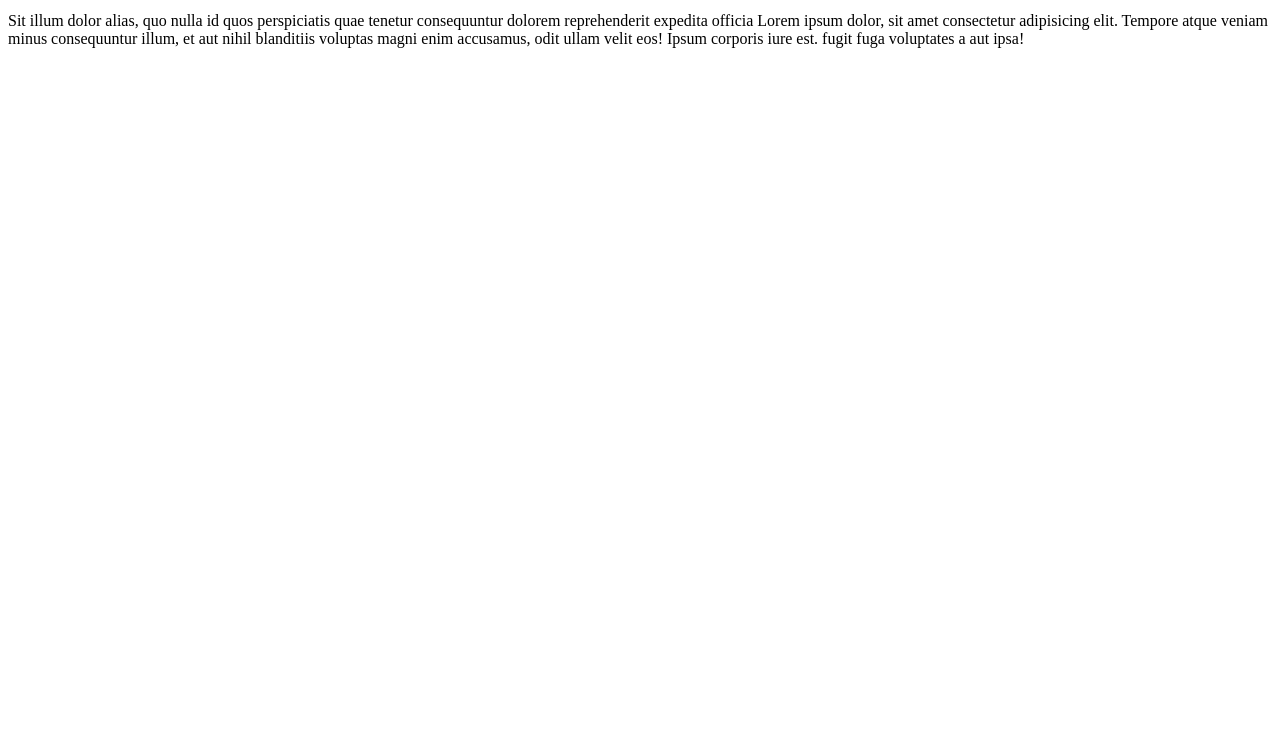
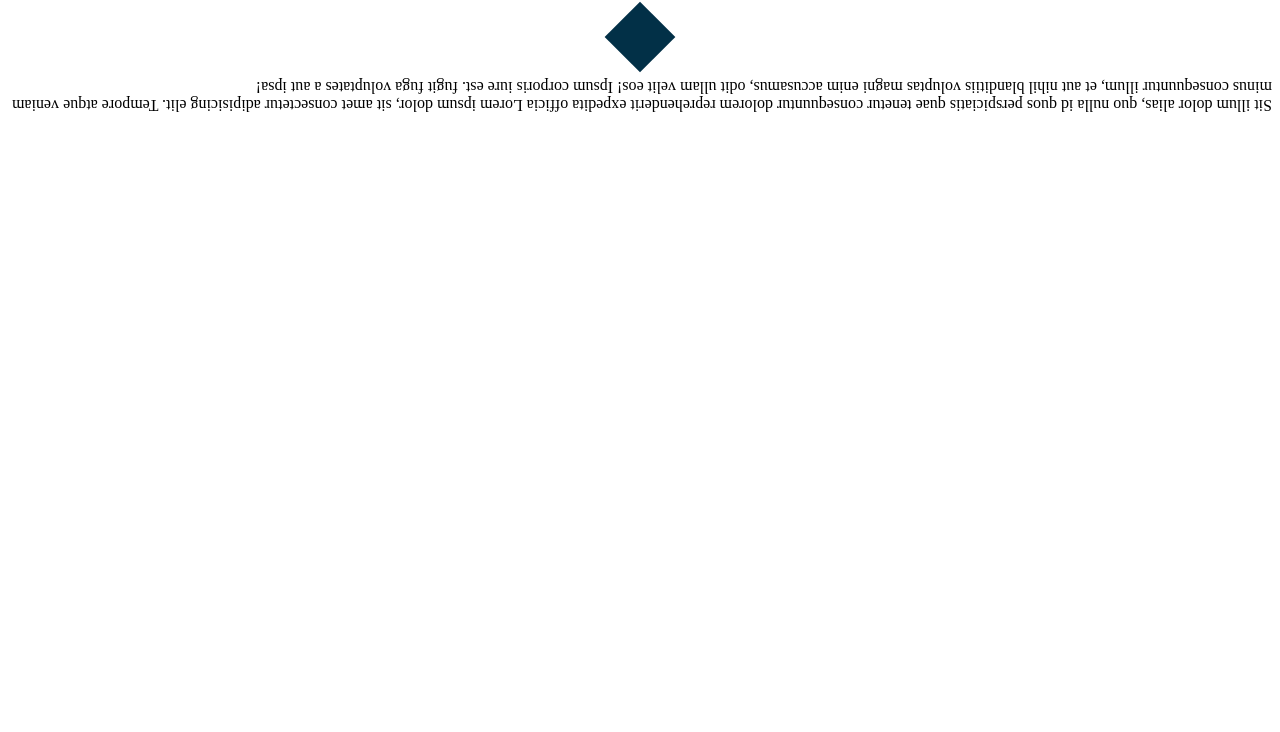
Before and after one commit to Emestay/SAASnBootstrap.08062022, a plain HTML site: page index.html in a window 1280 px wide. Shown: the part 68-800 px from the top of the page. Drawn offline with Linux system fonts and the light colour scheme.

Commit message:
@mixin et @include

```diff
--- a/index.html
+++ b/index.html
@@ -10,7 +10,8 @@
 <body>
     <h1>Bien ouej François</h1>
     <div class="squ">
-        <p>Sit illum dolor alias, quo nulla id quos perspiciatis quae tenetur consequuntur dolorem reprehenderit expedita officia Lorem ipsum dolor, sit amet consectetur adipisicing elit. Tempore atque veniam minus consequuntur illum, et aut nihil blanditiis voluptas magni enim accusamus, odit ullam velit eos! Ipsum corporis iure est. fugit fuga voluptates a aut ipsa!</p>
     </div>
+    <p>Sit illum dolor alias, quo nulla id quos perspiciatis quae tenetur consequuntur dolorem reprehenderit expedita officia Lorem ipsum dolor, sit amet consectetur adipisicing elit. Tempore atque veniam minus consequuntur illum, et aut nihil blanditiis voluptas magni enim accusamus, odit ullam velit eos! Ipsum corporis iure est. fugit fuga voluptates a aut ipsa!</p>
+
 </body>
 </html>
--- a/style.scss
+++ b/style.scss
@@ -1,6 +1,23 @@
 //import
 @import "./variables.scss";
+@mixin bob($property){
+    -webkit-transform: $property ;
+    -ms-transform: $property ;
+    transform: $property;
+}
 
+
+div{
+    display: block;
+    margin: auto;
+    height: 50px;
+    width: 50px;
+    background-color: $c1;
+
+}
 .squ{
-    transform: rotate(90);
+    @include bob (rotate(45deg));
 }
+p{
+    transform: rotate(0.5turn);
+}
```
Also changed, not shown: style.css, 1 other file.
